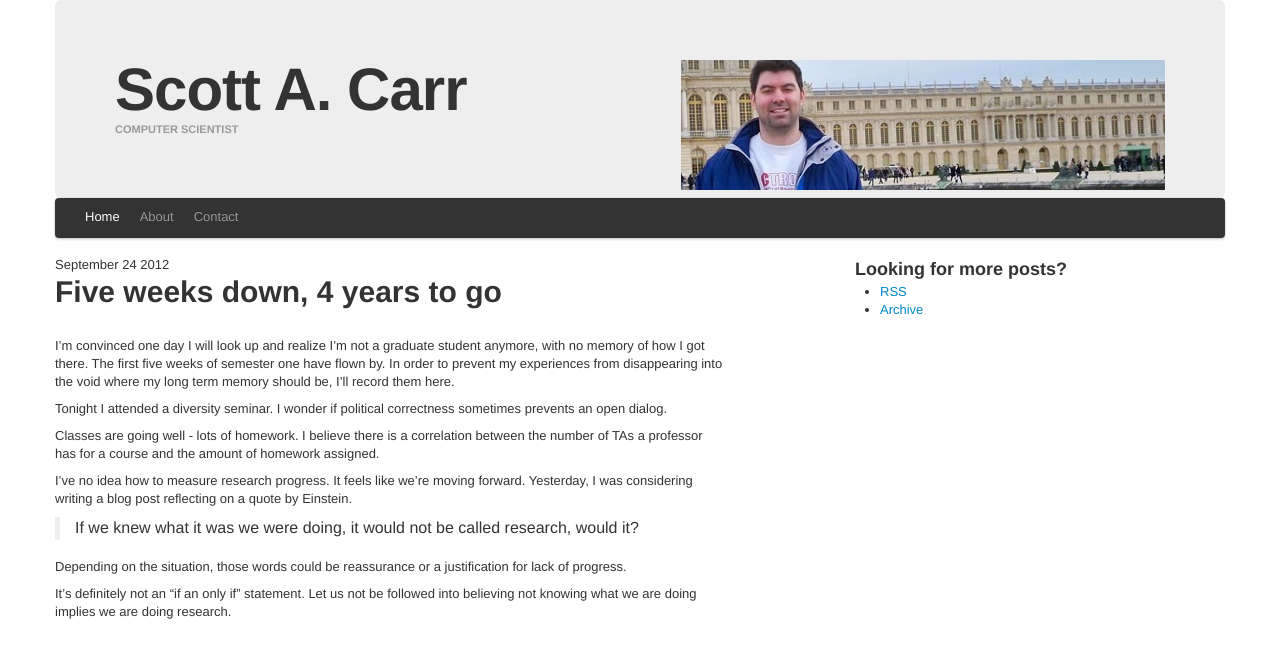
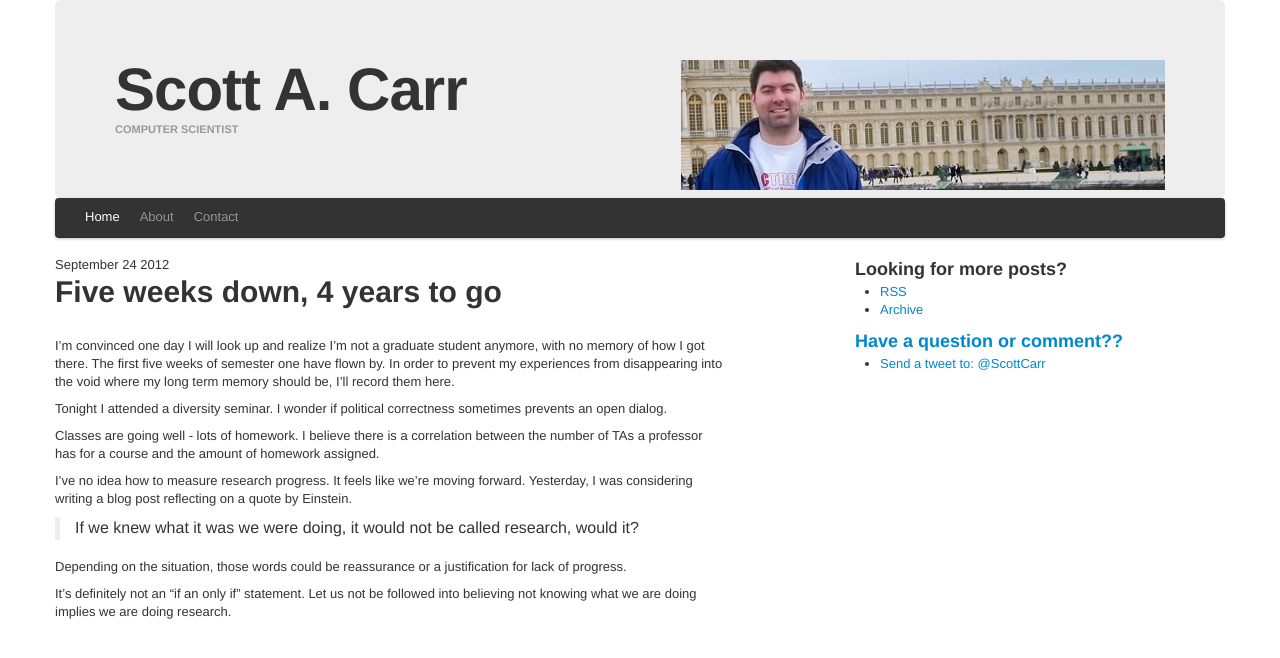
Before and after one commit to scottcarr/scottcarr.github.com, a Jekyll site: the page built from _posts/2012-9-24-5-weeks-down-4-years-to-go.md, in a window 1280 px wide. Shown: the top 658 px of the page. Built offline with Jekyll 4.4.1, drawn with Linux system fonts in a browser that asks for light colours.

Commit message:
add twitter to post

```diff
--- a/_layouts/post.html
+++ b/_layouts/post.html
@@ -19,8 +19,11 @@
       <h3>Looking for more posts?</h3>
       <ul>
         <li><a href="/feed.xml">RSS</a></li>
-        <li><a href="archive.html">Archive<a></li>
+        <li><a href="/archive.html">Archive<a></li>
       </ul>
+      <h3>Have a question or comment??</h3>
+      <ul>
+        <li>Send a tweet to: <a href="https://twitter.com/ScottCarr">@ScottCarr</a></li>
     </div>
   </div>
 </div>
```
